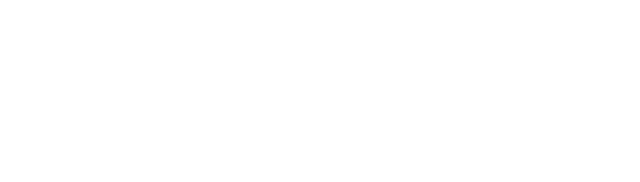
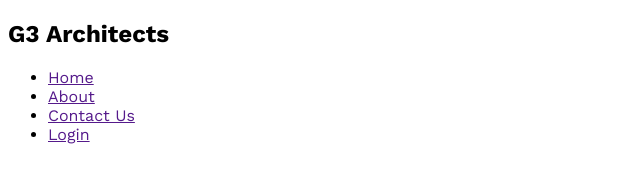
Before and after one commit to akterhossainctg/g3-architect-resources, a plain HTML site: page index.html in a window 1280 px wide. Shown: the whole page, without its empty margins (0-640 px from the left). Drawn offline with nearby package versions, Linux system fonts and the light colour scheme.

Commit message:
architect-design

```diff
--- a/index.html
+++ b/index.html
@@ -7,6 +7,23 @@
     <link rel="stylesheet" href="styles/index.css">
 </head>
 <body>
+    <header>
+        <nav>
+            <h2>G3 Architects</h2>
+            <ul><li><a href="">Home</a></li>
+            <li><a href="">About</a></li>
+            <li><a href="">Contact Us</a></li>
+            <li><a href="">Login</a></li>
+        </ul>
+        </nav>
+
+    </header>
+    <main>
+
+    </main>
+    <footer>
+
+    </footer>
 
 
 </body>
--- a/styles/index.css
+++ b/styles/index.css
@@ -0,0 +1,6 @@
+@import url('https://fonts.googleapis.com/css2?family=Inter:wght@200;300;400;500;600;700;800;900&family=Work+Sans:wght@400;500;600;700;800&display=swap');
+*{
+    font-family: 'lato', sans-serif;
+    font-family: 'open sans', sans-serif;
+    font-family: 'Work Sans', sans-serif;
+}
```
